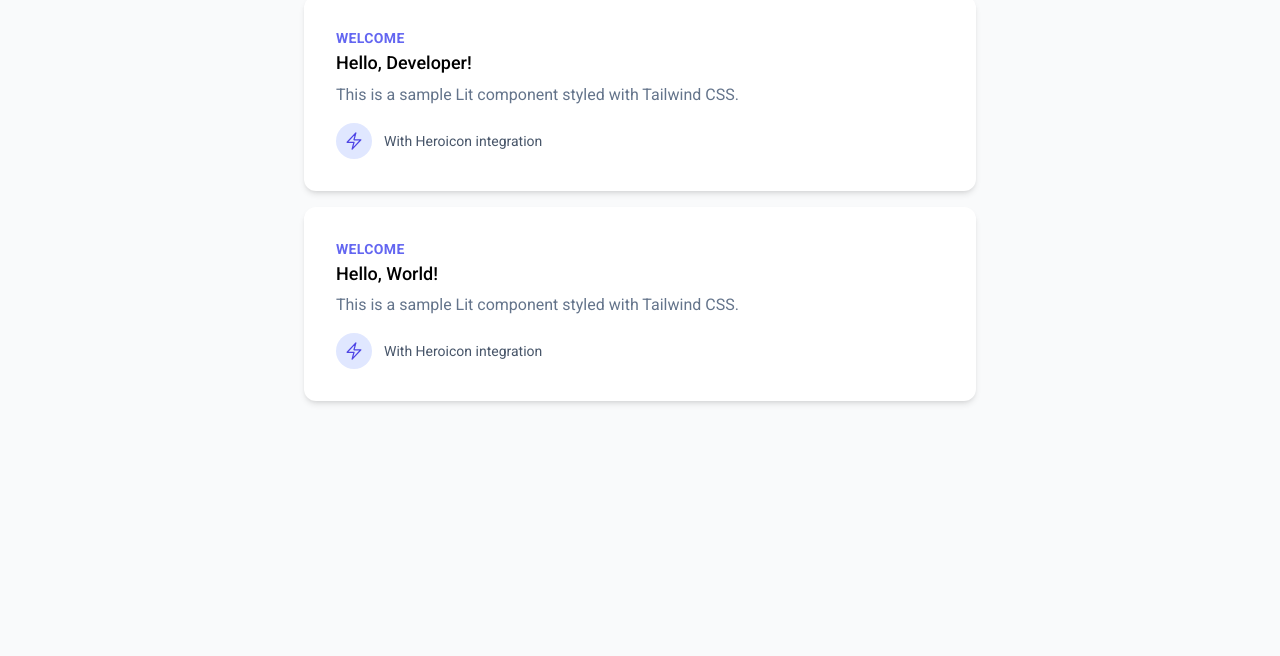
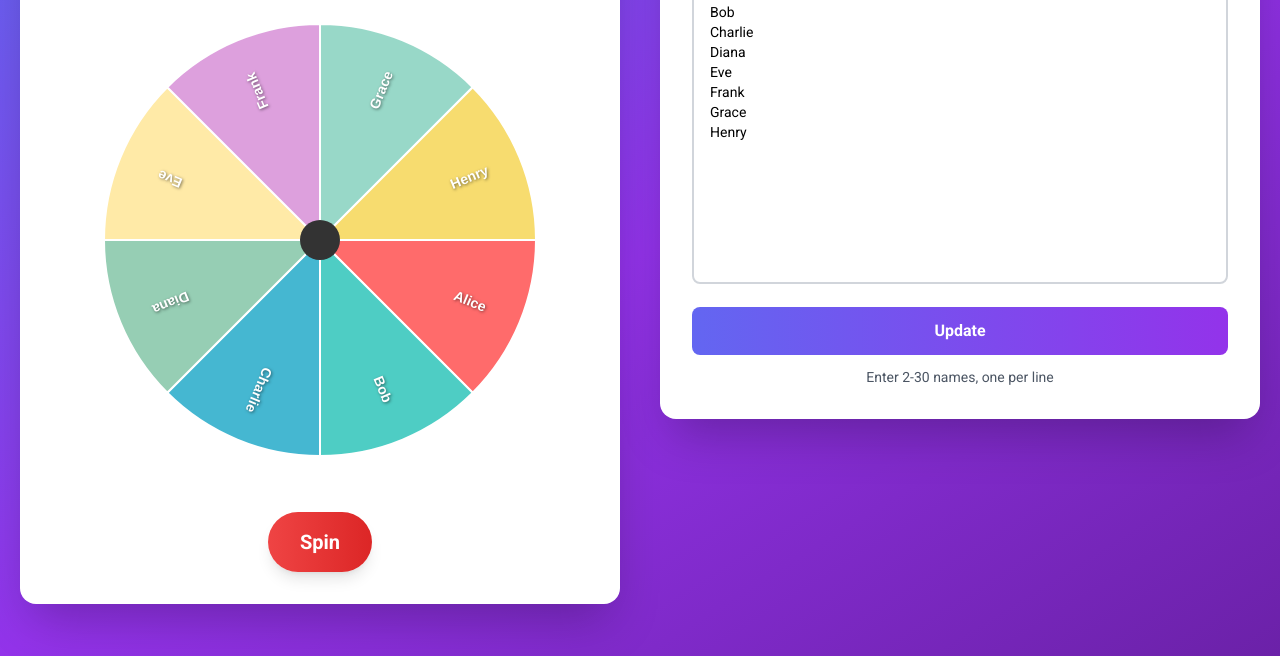
Before and after one commit to captainpao/pao-wheel-of-fortune, a website built with Vite: page index.html in a window 1280 px wide. Shown: the part 144-800 px from the top of the page. Built offline with nearby package versions, Linux system fonts and the light colour scheme.

Commit message:
Add Wheel of Fortune component and related assets; remove Greeting Card component

```diff
--- a/index.html
+++ b/index.html
@@ -7,20 +7,10 @@
     <link rel="preconnect" href="https://fonts.googleapis.com">
     <link rel="preconnect" href="https://fonts.gstatic.com" crossorigin>
     <link href="https://fonts.googleapis.com/css2?family=Roboto:wght@300;400;500;700&display=swap" rel="stylesheet">
-    <title>Pao Boilerplate</title>
+    <title>Wheel of Fortune</title>
   </head>
-  <body class="bg-gray-50">
-    <div class="container mx-auto py-8">
-      <h1 class="text-3xl font-bold text-center mb-2 text-gray-900">
-        Pao UI Starter
-      </h1>
-      <h4 class="text-2xl text-center mb-8 text-gray-900">
-        Lit + Vite + Tailwind UI Boilerplate
-      </h4>
-
-      <greeting-card name="Developer" showIcon></greeting-card>
-      <greeting-card name="World" showIcon></greeting-card>
-    </div>
+  <body>
+    <wheel-of-fortune></wheel-of-fortune>
 
     <script type="module" src="/src/main.ts"></script>
   </body>
--- a/src/components/greeting-card.ts
+++ /dev/null
@@ -1,75 +0,0 @@
-import { LitElement, html, css } from 'lit';
-import { customElement, property } from 'lit/decorators.js';
-import { unsafeHTML } from 'lit/directives/unsafe-html.js';
-import { heroIcons } from '../utils/icons';
-
-@customElement('greeting-card')
-export class GreetingCard extends LitElement {
-  static styles = css`
-    :host {
-      display: block;
-    }
-    svg {
-      display: block;
-      width: 20px;
-      height: 20px;
-      flex-shrink: 0;
-    }
-  `;
-
-  createRenderRoot() {
-    return this; // disable shadow DOM to allow global styles
-  }
-
-  private _name = 'World';
-  private _showIcon = false;
-
-  @property({ type: String })
-  get name() {
-    return this._name;
-  }
-  set name(value: string) {
-    this._name = value;
-    this.requestUpdate();
-  }
-
-  @property({ type: Boolean })
-  get showIcon() {
-    return this._showIcon;
-  }
-  set showIcon(value: boolean) {
-    this._showIcon = value;
-    this.requestUpdate();
-  }
-
-  render() {
-    return html`
-      <div class="max-w-md mx-auto bg-white rounded-xl shadow-md overflow-hidden md:max-w-2xl m-4">
-        <div class="md:flex">
-          <div class="p-8">
-            <div class="uppercase tracking-wide text-sm text-indigo-500 font-semibold">
-              Welcome
-            </div>
-            <h2 class="block mt-1 text-lg leading-tight font-medium text-black">
-              Hello, ${this.name}!
-            </h2>
-            <p class="mt-2 text-slate-500">
-              This is a sample Lit component styled with Tailwind CSS.
-            </p>
-
-            ${this.showIcon
-              ? html`
-                  <div class="mt-4 flex items-center">
-                    <span class="inline-flex items-center justify-center p-2 bg-indigo-100 rounded-full">
-                      ${unsafeHTML(heroIcons.bolt)}
-                    </span>
-                    <span class="ml-3 text-sm text-slate-600">With Heroicon integration</span>
-                  </div>
-                `
-              : ''}
-          </div>
-        </div>
-      </div>
-    `;
-  }
-}
--- /dev/null
+++ b/src/components/wheel-of-fortune.ts
@@ -0,0 +1,310 @@
+import { LitElement, html, css } from 'lit';
+import { customElement } from 'lit/decorators.js';
+
+@customElement('wheel-of-fortune')
+export class WheelOfFortune extends LitElement {
+  static styles = css`
+    :host {
+      display: block;
+    }
+    canvas {
+      border-radius: 50%;
+      box-shadow: 0 5px 15px rgba(0, 0, 0, 0.3);
+    }
+  `;
+
+  createRenderRoot() {
+    return this; // disable shadow DOM to allow global styles
+  }
+
+  private canvas!: HTMLCanvasElement;
+
+  private _names = ['Alice', 'Bob', 'Charlie', 'Diana', 'Eve', 'Frank', 'Grace', 'Henry'];
+  private _currentRotation = 0;
+  private _isSpinning = false;
+  private _winnerText = 'Spin to Find the Winner!';
+  private _namesInput = 'Alice\nBob\nCharlie\nDiana\nEve\nFrank\nGrace\nHenry';
+
+  private colors = [
+    '#FF6B6B', '#4ECDC4', '#45B7D1', '#96CEB4', '#FFEAA7',
+    '#DDA0DD', '#98D8C8', '#F7DC6F', '#BB8FCE', '#85C1E9',
+    '#F8C471', '#82E0AA', '#F1948A', '#85C1E9', '#D7BDE2',
+    '#A3E4D7', '#F9E79F', '#FADBD8', '#D5DBDB', '#AED6F1',
+    '#A9DFBF', '#F4D03F', '#E8DAEF', '#A2D9CE', '#FCBDBD',
+    '#D6EAF8', '#D5F4E6', '#FEF9E7', '#EBDEF0', '#EAEDED'
+  ];
+
+  get names() { return this._names; }
+  set names(value: string[]) {
+    this._names = value;
+    this.requestUpdate();
+    // Redraw wheel after update
+    setTimeout(() => this.drawWheel(), 0);
+  }
+
+  get currentRotation() { return this._currentRotation; }
+  set currentRotation(value: number) {
+    this._currentRotation = value;
+    this.requestUpdate();
+    // Redraw wheel after update
+    setTimeout(() => this.drawWheel(), 0);
+  }
+
+  get isSpinning() { return this._isSpinning; }
+  set isSpinning(value: boolean) {
+    this._isSpinning = value;
+    this.requestUpdate();
+  }
+
+  get winnerText() { return this._winnerText; }
+  set winnerText(value: string) {
+    this._winnerText = value;
+    this.requestUpdate();
+  }
+
+  get namesInput() { return this._namesInput; }
+  set namesInput(value: string) {
+    this._namesInput = value;
+    this.requestUpdate();
+  }
+
+  private ctx!: CanvasRenderingContext2D;
+  private centerX = 240;  // 200 * 1.2
+  private centerY = 240;  // 200 * 1.2
+  private radius = 216;   // 180 * 1.2
+
+  firstUpdated() {
+    this.initCanvas();
+  }
+
+  updated() {
+    if (!this.ctx && this.canvas) {
+      this.initCanvas();
+    }
+  }
+
+  private initCanvas() {
+    // Since shadow DOM is disabled, use querySelector on this element
+    this.canvas = this.querySelector('#wheel') as HTMLCanvasElement;
+    if (this.canvas) {
+      this.ctx = this.canvas.getContext('2d')!;
+      this.drawWheel();
+    } else {
+      // Retry in the next frame if canvas isn't ready
+      setTimeout(() => this.initCanvas(), 100);
+    }
+  }
+
+  private drawWheel() {
+    if (!this.ctx) return;
+
+    this.ctx.clearRect(0, 0, this.canvas.width, this.canvas.height);
+
+    const anglePerSegment = (2 * Math.PI) / this.names.length;
+
+    for (let i = 0; i < this.names.length; i++) {
+      const startAngle = i * anglePerSegment + this.currentRotation;
+      const endAngle = (i + 1) * anglePerSegment + this.currentRotation;
+
+      // Draw segment
+      this.ctx.beginPath();
+      this.ctx.moveTo(this.centerX, this.centerY);
+      this.ctx.arc(this.centerX, this.centerY, this.radius, startAngle, endAngle);
+      this.ctx.closePath();
+      this.ctx.fillStyle = this.colors[i % this.colors.length];
+      this.ctx.fill();
+      this.ctx.strokeStyle = '#fff';
+      this.ctx.lineWidth = 2;
+      this.ctx.stroke();
+
+      // Draw text near the outer edge
+      this.ctx.save();
+      this.ctx.translate(this.centerX, this.centerY);
+      this.ctx.rotate(startAngle + anglePerSegment / 2);
+
+      this.ctx.fillStyle = '#fff';
+      this.ctx.font = 'bold 14px Arial';
+      this.ctx.textAlign = 'center';
+      this.ctx.textBaseline = 'middle';
+
+      const text = this.names[i];
+      let fontSize = 14;
+      const textRadius = this.radius * 0.75; // Position text at 75% of radius (near outer edge)
+      const maxTextWidth = this.radius * 0.3; // Limit text width for better fit
+
+      this.ctx.font = `bold ${fontSize}px Arial`;
+      while (this.ctx.measureText(text).width > maxTextWidth && fontSize > 8) {
+        fontSize--;
+        this.ctx.font = `bold ${fontSize}px Arial`;
+      }
+
+      // Add text shadow for better readability
+      this.ctx.shadowColor = 'rgba(0, 0, 0, 0.5)';
+      this.ctx.shadowBlur = 3;
+      this.ctx.shadowOffsetX = 1;
+      this.ctx.shadowOffsetY = 1;
+
+      this.ctx.fillText(text, textRadius, 0);
+      this.ctx.restore();
+    }
+
+    // Draw center circle
+    this.ctx.beginPath();
+    this.ctx.arc(this.centerX, this.centerY, 20, 0, 2 * Math.PI);
+    this.ctx.fillStyle = '#333';
+    this.ctx.fill();
+  }
+
+  private spin() {
+    if (this.isSpinning) return;
+
+    this.isSpinning = true;
+    this.winnerText = 'Spinning...';
+
+    // Calculate the target stopping position
+    const anglePerSegment = (2 * Math.PI) / this.names.length;
+    const randomWinnerIndex = Math.floor(Math.random() * this.names.length);
+
+    // The wheel is drawn with the first segment starting at 12 o'clock (π/2)
+    // We want the winning segment to be at the top position (12 o'clock)
+    // The segment at index i starts at: i * anglePerSegment + π/2
+    // We want this segment to be at the top, so we need to rotate the wheel
+    // so that the start of the segment aligns with π/2
+    const targetSegmentStart = randomWinnerIndex * anglePerSegment + Math.PI/2;
+    let targetRotation = Math.PI/2 - targetSegmentStart;
+
+    // Normalize the target rotation to ensure we spin forward
+    while (targetRotation <= this.currentRotation) {
+      targetRotation += 2 * Math.PI;
+    }
+
+    // Add multiple full rotations for dramatic effect (5-8 additional full rotations)
+    const extraSpins = (Math.random() * 3 + 5) * 2 * Math.PI;
+    const finalRotation = targetRotation + extraSpins;
+
+    // The winner is the pre-selected name, ensuring consistency
+    const winner = this.names[randomWinnerIndex];
+
+    const duration = 3000; // 3 seconds
+    const startTime = Date.now();
+    const startRotation = this.currentRotation;
+    const rotationDelta = finalRotation - startRotation;
+
+    const animate = () => {
+      const elapsed = Date.now() - startTime;
+      const progress = Math.min(elapsed / duration, 1);
+
+      // Easing function for realistic physics (ease-out cubic)
+      const easeOut = 1 - Math.pow(1 - progress, 3);
+
+      this.currentRotation = startRotation + rotationDelta * easeOut;
+      this.drawWheel();
+
+      if (progress < 1) {
+        requestAnimationFrame(animate);
+      } else {
+        this.isSpinning = false;
+
+        // The winner was already determined before spinning
+        this.winnerText = `🎉 Winner: ${winner}! 🎉`;
+      }
+    };
+
+    requestAnimationFrame(animate);
+  }
+
+  private updateNames() {
+    const inputText = this.namesInput.trim();
+    const newNames = inputText.split('\n')
+      .map(name => name.trim())
+      .filter(name => name.length > 0);
+
+    if (newNames.length < 2) {
+      alert('Please enter at least 2 names.');
+      return;
+    }
+
+    if (newNames.length > 30) {
+      alert('Maximum 30 names allowed. Extra names will be ignored.');
+      this.names = newNames.slice(0, 30);
+    } else {
+      this.names = newNames;
+    }
+
+    this.currentRotation = 0;
+    this.winnerText = 'Spin to Find the Winner!';
+    this.drawWheel();
+
+    // Update textarea to show actual names being used
+    this.namesInput = this.names.join('\n');
+    this.requestUpdate();
+  }
+
+  private handleNamesInput(e: Event) {
+    const target = e.target as HTMLTextAreaElement;
+    this.namesInput = target.value;
+  }
+
+  render() {
+    return html`
+      <div class="min-h-screen bg-gradient-to-br from-indigo-500 via-purple-600 to-purple-800 p-5">
+        <div class="max-w-7xl mx-auto grid grid-cols-1 lg:grid-cols-2 gap-10 items-start">
+          <!-- Wheel Section -->
+          <div class="flex flex-col items-center bg-white p-8 rounded-2xl shadow-2xl">
+            <h1 class="text-3xl font-bold text-gray-800 mb-8 text-center min-h-[60px] flex items-center">
+              ${this.winnerText}
+            </h1>
+
+            <div class="relative mb-8">
+              <canvas
+                id="wheel"
+                width="480"
+                height="480"
+                class="block"
+              ></canvas>
+              <div class="absolute top-0 left-1/2 transform -translate-x-1/2 -translate-y-full text-4xl text-black z-10" style="text-shadow: 0 2px 4px rgba(0,0,0,0.3);">▼</div>
+            </div>
+
+            <button
+              @click="${this.spin}"
+              ?disabled="${this.isSpinning}"
+              class="bg-gradient-to-r from-red-500 to-red-600 hover:from-red-600 hover:to-red-700
+                     disabled:from-gray-400 disabled:to-gray-500 disabled:cursor-not-allowed
+                     text-white font-bold py-4 px-8 rounded-full text-xl shadow-lg
+                     transform transition-all duration-200 hover:scale-105 hover:-translate-y-1
+                     disabled:transform-none disabled:shadow-none"
+            >
+              ${this.isSpinning ? 'Spinning...' : 'Spin'}
+            </button>
+          </div>
+
+          <!-- Input Section -->
+          <div class="bg-white p-8 rounded-2xl shadow-2xl">
+            <h2 class="text-2xl font-bold text-gray-800 mb-6">Update Names</h2>
+
+            <textarea
+              .value="${this.namesInput}"
+              @input="${this.handleNamesInput}"
+              placeholder="Enter names separated by new lines (2-30 names)..."
+              class="w-full h-80 p-4 border-2 border-gray-300 rounded-lg text-sm resize-none
+                     focus:border-indigo-500 focus:outline-none transition-colors duration-200"
+            ></textarea>
+
+            <button
+              @click="${this.updateNames}"
+              class="w-full mt-4 bg-gradient-to-r from-indigo-500 to-purple-600
+                     hover:from-indigo-600 hover:to-purple-700 text-white font-semibold
+                     py-3 px-6 rounded-lg transition-all duration-200 transform hover:scale-[1.02]"
+            >
+              Update
+            </button>
+
+            <p class="text-gray-600 text-sm text-center mt-3">
+              Enter 2-30 names, one per line
+            </p>
+          </div>
+        </div>
+      </div>
+    `;
+  }
+}
--- a/src/main.ts
+++ b/src/main.ts
@@ -1,2 +1,2 @@
 import './styles/index.css';
-import './components/greeting-card';
+import './components/wheel-of-fortune';
```
Also changed, not shown: .playwright-mcp/wheel-after-spin.png (added), .playwright-mcp/wheel-before-spin.png (added), .playwright-mcp/wheel-second-spin.png (added).
